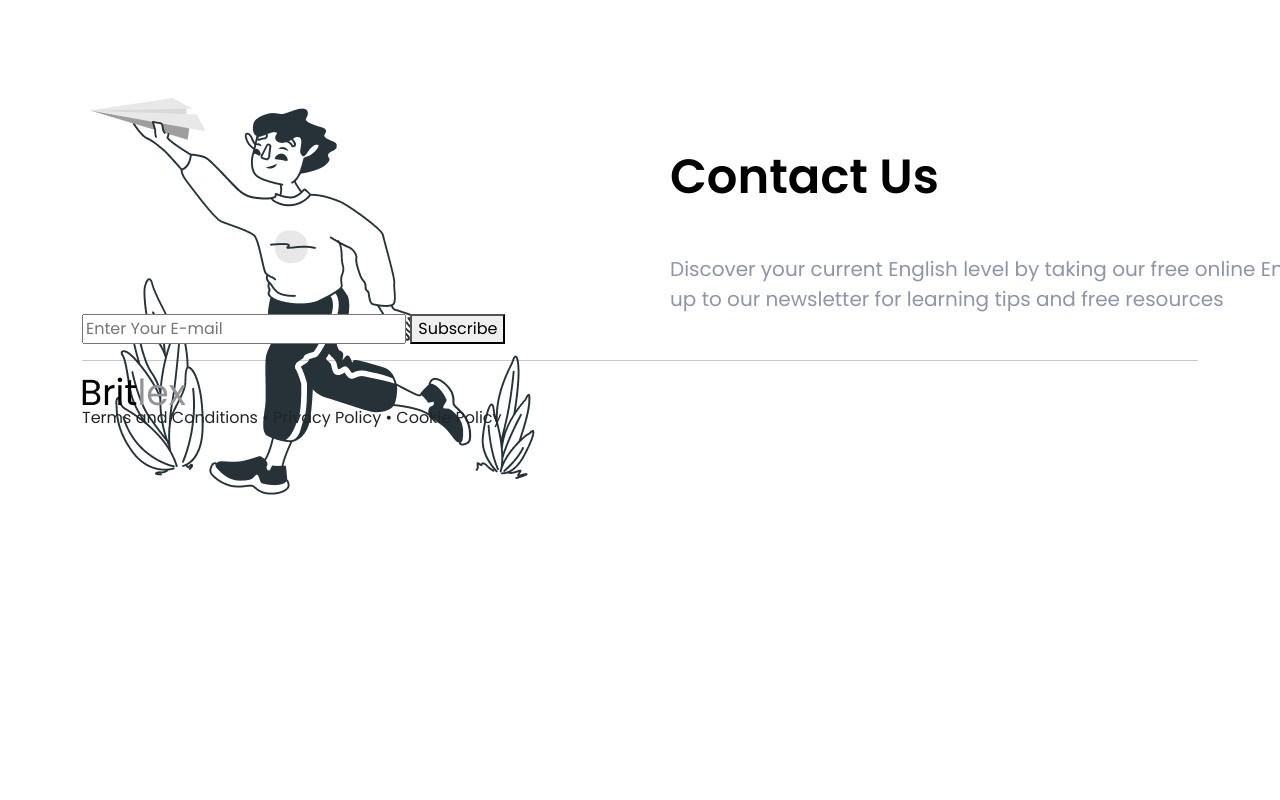
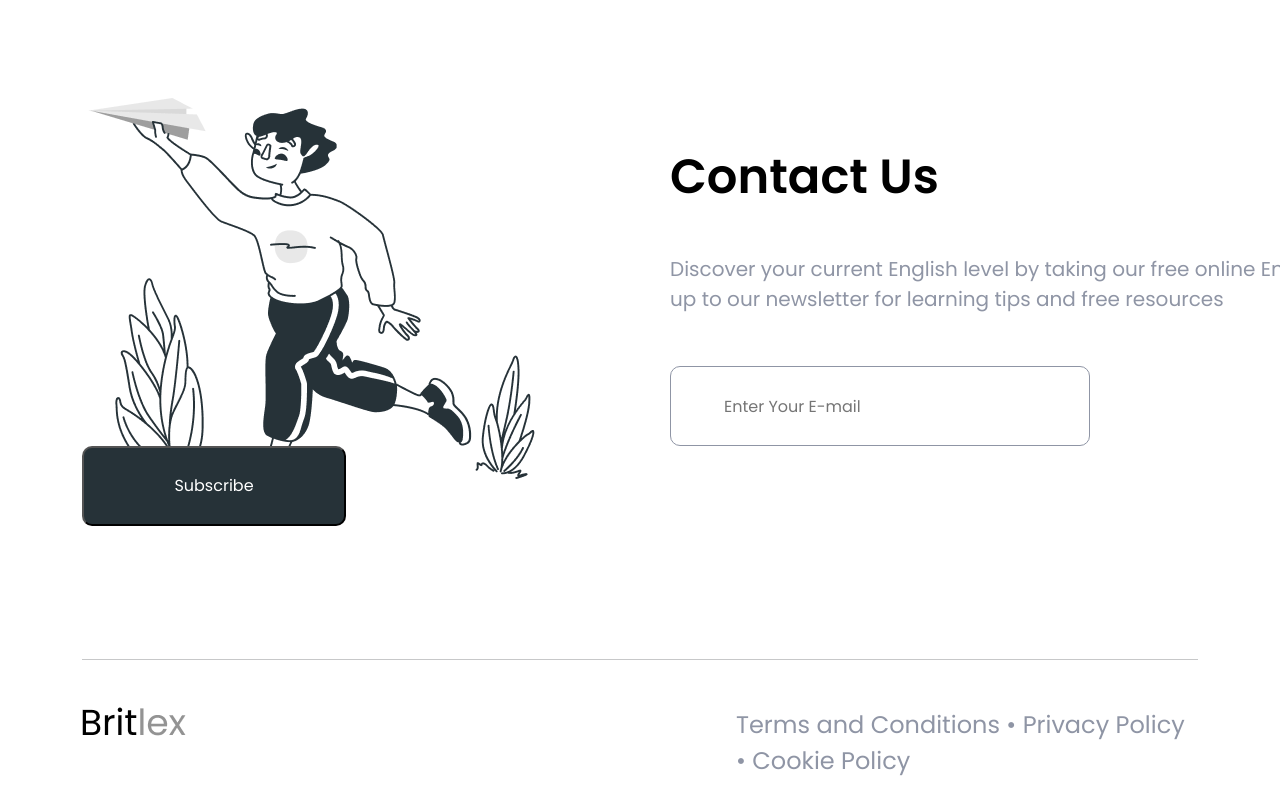
Before and after one commit to Fin2413/Britlex, a plain HTML site: page Index.html in a window 1280 px wide. Shown: the part 4503-5303 px from the top of the page. Before the commit the page ends 5030 px from the top, so only its background shows below. Drawn offline with nearby package versions, Linux system fonts and the light colour scheme.

Commit message:
Add files via upload

```diff
--- a/Index.html
+++ b/Index.html
@@ -218,10 +218,12 @@
 
     <footer class="footer">
         <div class="container">
-            <hr>
-            <img src="img/Britlex.png" alt="footer logo image" class="footer_logo">
-            <div class="footer-subtitle">Terms and Conditions • Privacy Policy • Cookie Policy</div>
-            <!-- /.footer-subtitle -->
+            <hr class="footer_hr">
+            <div class="footer_info">
+                <a href="Index.html"><img src="img/Britlex.png" alt="footer logo image" class="footer_info_logo"></a>
+                <div class="footer_info_subtitle">Terms and Conditions • Privacy Policy • Cookie Policy</div>
+                <!-- /.footer-subtitle -->
+            </div>
         </div>
         <!-- /.container -->
     </footer>
--- a/Sass/style.sass
+++ b/Sass/style.sass
@@ -425,3 +425,44 @@ $color-info-text: #8F95A5
         color: $color-subtitle
     &_mail
         &_input
+            width: 420px
+            height: 80px
+            margin-left: 588px
+            margin-right: 12px
+            margin-top: 52px
+            padding-left: 53px
+            border: 1px solid $color-info-text
+            box-sizing: border-box
+            border-radius: 10px
+            font-style: normal
+            font-weight: 400
+            font-size: 16px
+            line-height: 24px
+            color: $color-info-text
+        &_btn
+            width: 264px
+            height: 80px
+            background: $color-btn
+            border-radius: 10px
+            color: $color-text-btn
+            &:hover
+                cursor: pointer
+                color: $color-btn
+                background: $color-text-btn
+
+.footer
+    &_hr
+        margin-top: 133px
+    &_info
+        display: inline-flex
+        &_logo
+            margin-top: 31px
+            margin-bottom: 64px
+        &_subtitle
+            margin-top: 31px
+            margin-left: 550px
+            font-style: normal
+            font-weight: 400
+            font-size: 24px
+            line-height: 36px
+            color: #8F95A5
```
Also changed, not shown: css/style.min.css, 1 other file.
